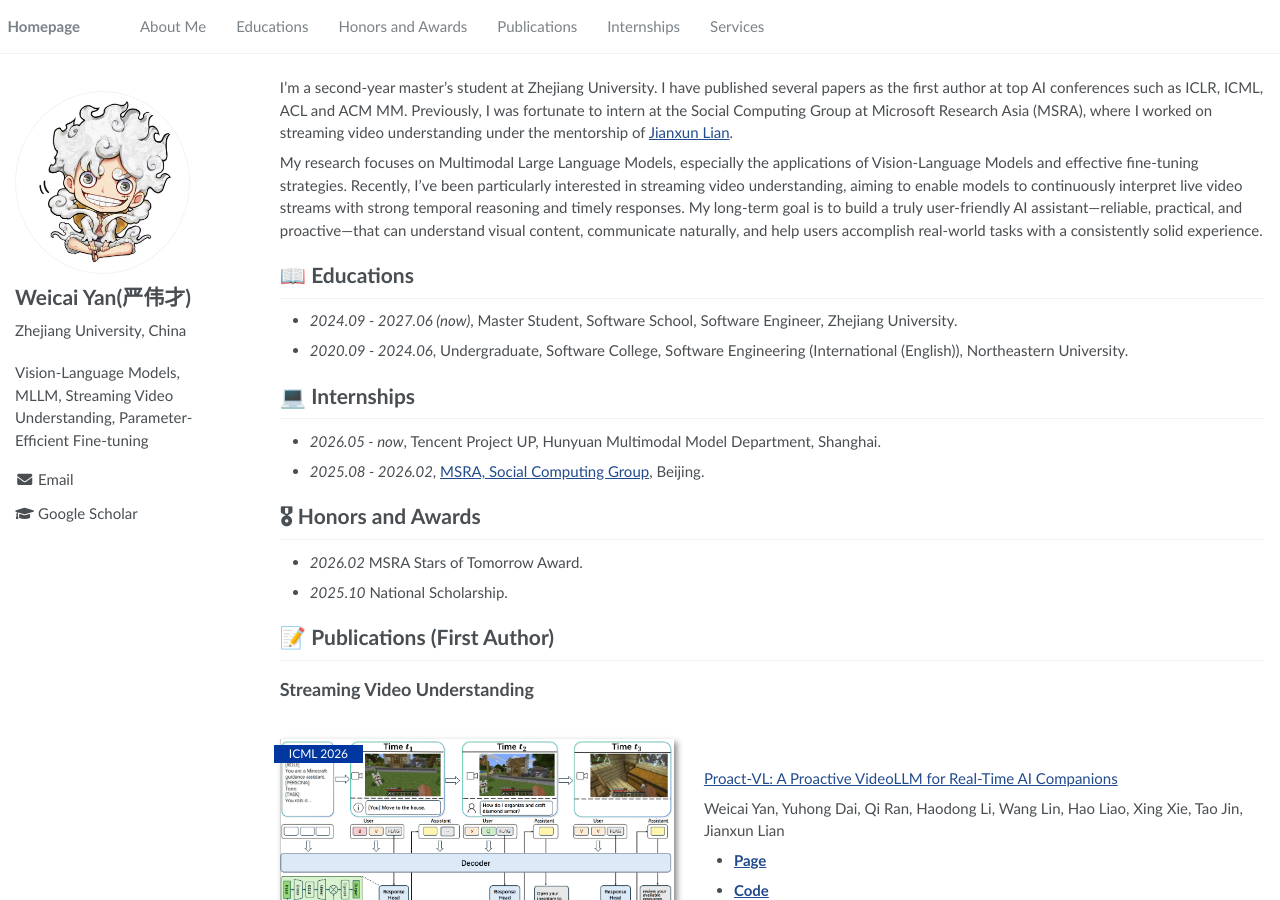
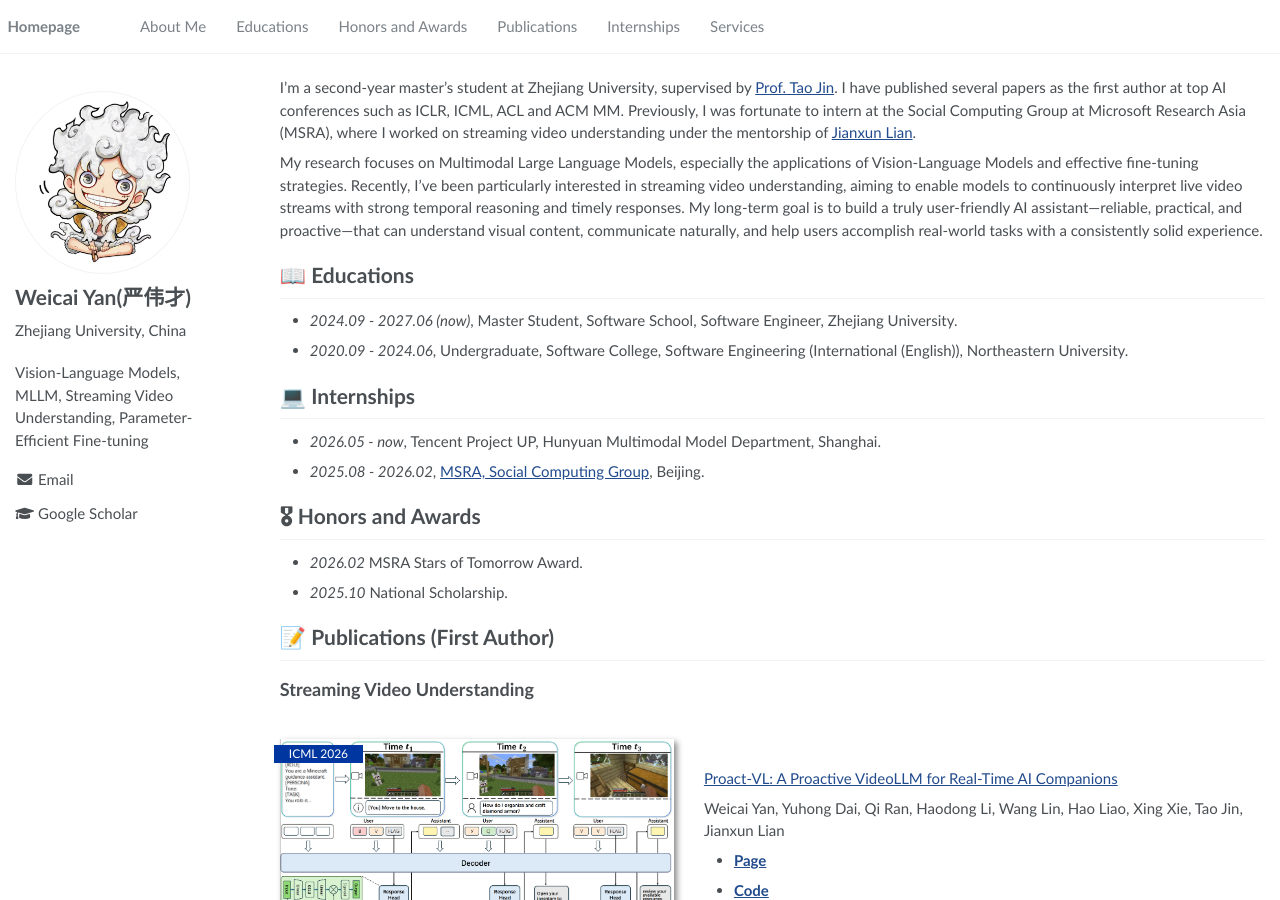
Before and after one commit to Kelvin-ywc/Kelvin-ywc.github.io, a Jekyll site: the page built from _pages/about.md, in a window 1280 px wide and 900 px high. Built offline with Jekyll 4.4.1, drawn with Linux system fonts in a browser that asks for light colours.

Commit message:
Revise about me section with new supervision info
Updated personal information and supervision details.

```diff
--- a/_pages/about.md
+++ b/_pages/about.md
@@ -17,7 +17,7 @@ redirect_from:
 
 <span class='anchor' id='about-me'></span>
 
-I’m a second-year master’s student at Zhejiang University. I have published several papers as the first author at top AI conferences such as ICLR, ICML, ACL and ACM MM. Previously, I was fortunate to intern at the Social Computing Group at Microsoft Research Asia (MSRA), where I worked on streaming video understanding under the mentorship of [Jianxun Lian](https://www.microsoft.com/en-us/research/people/jialia/).
+I’m a second-year master’s student at Zhejiang University, supervised by [Prof. Tao Jin](https://person.zju.edu.cn/31402183). I have published several papers as the first author at top AI conferences such as ICLR, ICML, ACL and ACM MM. Previously, I was fortunate to intern at the Social Computing Group at Microsoft Research Asia (MSRA), where I worked on streaming video understanding under the mentorship of [Jianxun Lian](https://www.microsoft.com/en-us/research/people/jialia/).
 
 My research focuses on Multimodal Large Language Models, especially the applications of Vision-Language Models and effective fine-tuning strategies. Recently, I’ve been particularly interested in streaming video understanding, aiming to enable models to continuously interpret live video streams with strong temporal reasoning and timely responses. My long-term goal is to build a truly user-friendly AI assistant—reliable, practical, and proactive—that can understand visual content, communicate naturally, and help users accomplish real-world tasks with a consistently solid experience.
 
```
